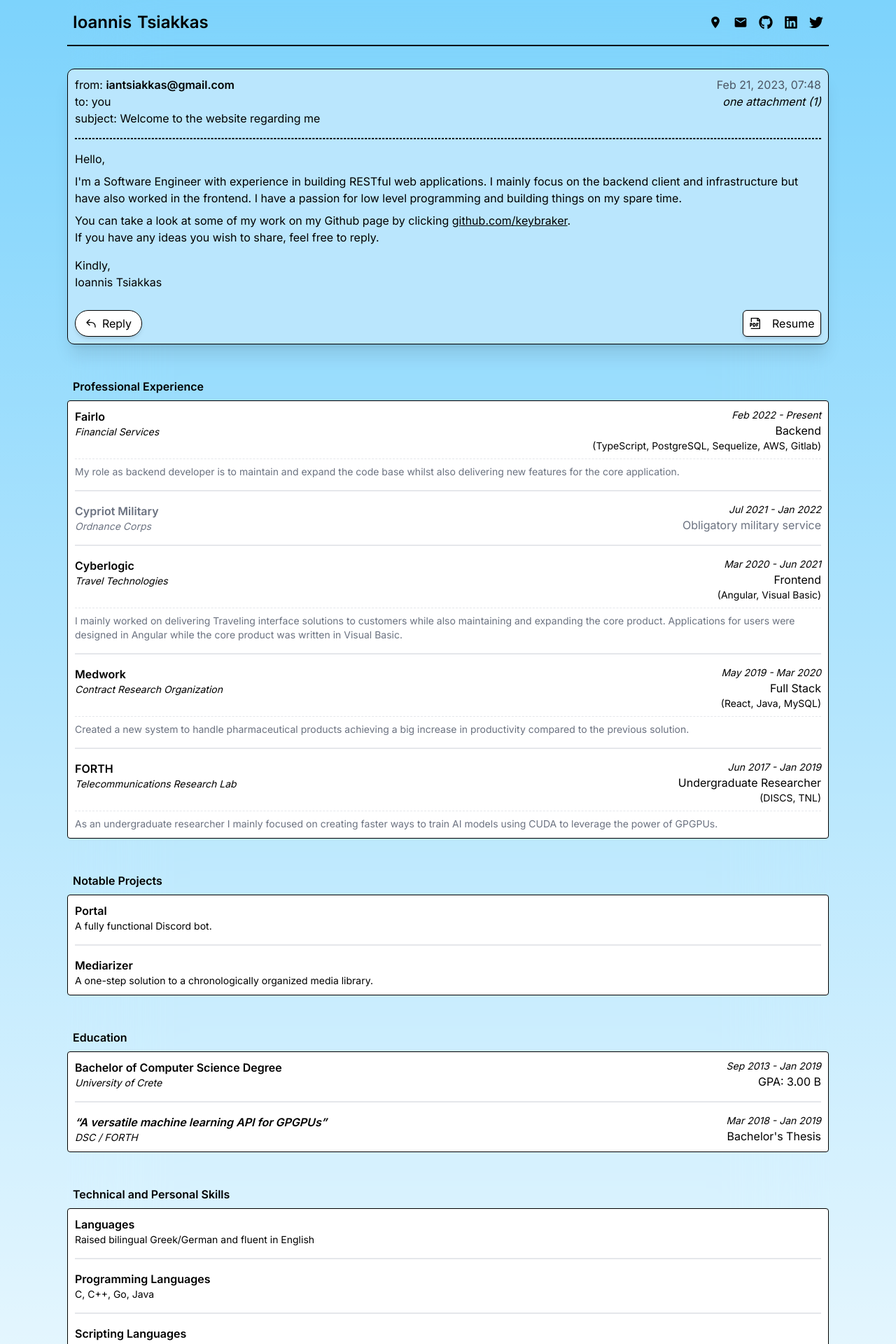
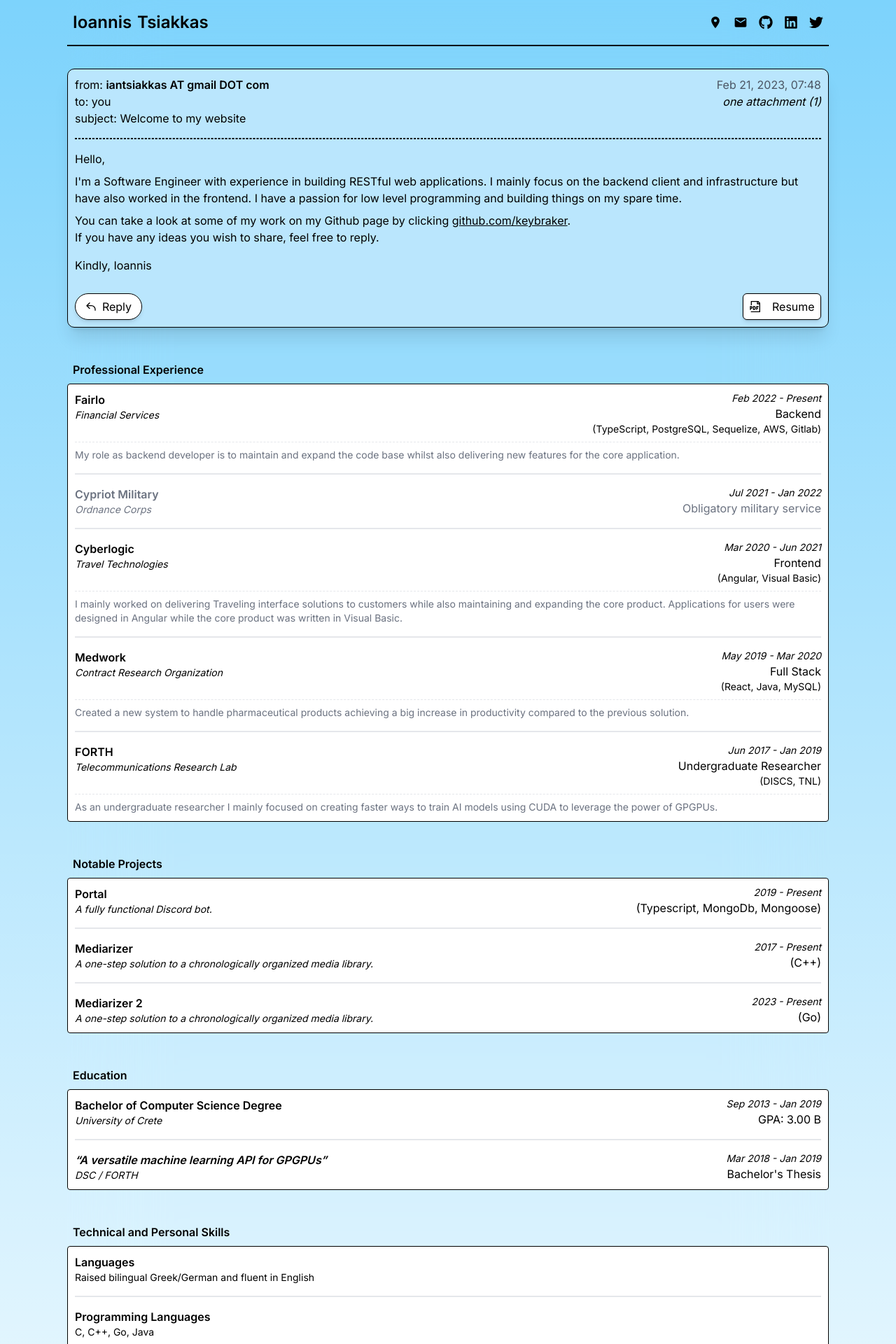
Before and after one commit to keybraker/keybraker.github.io, a Next.js app: page / in a window 1280 px wide. Shown: the top 1920 px of the page at 70% size. Built offline with nearby package versions, Linux system fonts and the light colour scheme.

Commit message:
Minor adjustments

```diff
--- a/src/abilities/email.tsx
+++ b/src/abilities/email.tsx
@@ -4,6 +4,7 @@ import { HiDocumentDownload } from "@react-icons/all-files/hi/HiDocumentDownload
 import { useEffect, useState } from "react";
 
 const mail = "iantsiakkas@gmail.com";
+const mailDisplay = "iantsiakkas AT gmail DOT com";
 const mailto = "mailto:" + mail;
 const subject = "?subject=" + "Hey%20Ioannis";
 const body = "&body=" + "Email%20Body";
@@ -43,11 +44,11 @@ export default function Email() {
               className="font-semibold hover:underline"
               href={`${mailto}${subject}`}
             >
-              {mail}
+              {mailDisplay}
             </a>
           </span>
           <span>to: you</span>
-          <span>subject: Welcome to the website regarding me</span>
+          <span>subject: Welcome to my website</span>
         </div>
         <div className="flex flex-col items-end">
           {hasMounted ? (
@@ -83,8 +84,7 @@ export default function Email() {
         </p>
         <p>If you have any ideas you wish to share, feel free to reply.</p>
 
-        <p className="mt-4">Kindly,</p>
-        <p>Ioannis Tsiakkas</p>
+        <p className="mt-4">Kindly, Ioannis</p>
       </div>
 
       <div className="flex-end align-start h-42 mt-7 flex justify-between gap-1">
--- a/src/abilities/footer.tsx
+++ b/src/abilities/footer.tsx
@@ -10,8 +10,9 @@ export default function Footer() {
         <span className="mt-4 flex w-full flex-row justify-between text-sm">
           <Image src={signature} alt="The source of truth" width={84} />
           <a rel="noopener noreferrer" target="_blank" href={repo}>
-            <span className="hover:underline">
-              Made with NextJS and Tailwind, take a look
+            <span className="flex flex-col hover:underline">
+              <span>Made by me with NextJS and Tailwind.</span>
+              <span>Take a look at keybraker.github.io</span>
             </span>
           </a>
         </span>
--- a/src/abilities/header.tsx
+++ b/src/abilities/header.tsx
@@ -60,8 +60,8 @@ function AboutPageInner() {
 export default function Header() {
   return (
     <header className="sticky top-0 z-40 border-b-2 border-black">
-      <div className="flex flex-col items-center justify-between gap-2 px-2 pt-2 pb-6 backdrop-blur-lg xs:py-4 xs:flex-row xs:items-stretch">
-        <span className="flex flex-col items-center gap-1 font-helvetica text-2xl font-semibold tn:flex-row xs:gap-2">
+      <div className="flex flex-col items-center justify-between gap-2 px-2 pt-2 pb-6 backdrop-blur-lg xs:py-4 xs:flex-row sm:items-stretch">
+        <span className="flex flex-col self-center text-center gap-1 font-helvetica text-2xl font-semibold tn:flex-row xs:gap-2">
           <span>Ioannis</span>
           <span>Tsiakkas</span>
         </span>
--- a/src/abilities/projects.tsx
+++ b/src/abilities/projects.tsx
@@ -1,25 +1,37 @@
-import { SkillListings } from "@/components/skillListings";
-import { SkillType } from "@/types/skill";
+import { ShowcaseListings } from "@/components/showcaseListings";
+import { ShowcaseType } from "@/types/showcase";
 
-const skills: SkillType[] = [
+const projects: ShowcaseType[] = [
   {
-    category:
+    start: "2019",
+    end: "Present",
+    title:
       '<a href="https://github.com/The-Portal-Bot/Portal" rel="noopener noreferrer" target="_blank" class="hover:underline">Portal</a>',
-    qualifications: ["A fully functional Discord bot."],
+    info: "A fully functional Discord bot.",
+    position: "(Typescript, MongoDb, Mongoose)",
   },
   {
-    category:
-      '<a href="https://github.com/keybraker/Mediarizer" rel="noopener noreferrer" target="_blank" class="hover:underline">Mediarizer</a>',
-    qualifications: [
-      "A one-step solution to a chronologically organized media library.",
-    ],
+    start: "2017",
+    end: "Present",
+    title:
+      '<a href="https://github.com/keybraker/mediarizer" rel="noopener noreferrer" target="_blank" class="hover:underline">Mediarizer</a>',
+    info: "A one-step solution to a chronologically organized media library.",
+    position: "(C++)",
+  },
+  {
+    start: "2023",
+    end: "Present",
+    title:
+      '<a href="https://github.com/keybraker/mediarizer" rel="noopener noreferrer" target="_blank" class="hover:underline">Mediarizer 2</a>',
+    info: "A one-step solution to a chronologically organized media library.",
+    position: "(Go)",
   },
 ];
 
 export default function ProjectsPage(props: any) {
   return (
     <div className="rounded-[4px] border border-black bg-white p-2.5">
-      <SkillListings skills={skills} />
+      <ShowcaseListings showcases={projects} />
     </div>
   );
 }
--- a/src/components/categoryTitle.tsx
+++ b/src/components/categoryTitle.tsx
@@ -1,6 +1,6 @@
 export default function CategoryTitle({ title }: { title: string }) {
   return (
-    <span className="ml-2 text-md font-semibold">
+    <span className="text-md ml-2 font-semibold">
       {/* &#8226;  */}
       {title}
     </span>
--- a/src/components/skillListings.tsx
+++ b/src/components/skillListings.tsx
@@ -4,10 +4,22 @@ function SkillListing({ skill, last }: { skill: SkillType; last: boolean }) {
   return (
     <>
       <div className="flex flex-col text-start align-top">
-        <div
-          className="content font-semibold"
-          dangerouslySetInnerHTML={{ __html: skill.category }}
-        ></div>
+        <div className="flex flex-row justify-between text-start align-top">
+          <div
+            className="content font-semibold"
+            dangerouslySetInnerHTML={{ __html: skill.category }}
+          ></div>
+          {skill?.technologies ? (
+            <div
+              className="content text-sm"
+              dangerouslySetInnerHTML={{
+                __html: `[${skill.technologies.join(", ")}]`,
+              }}
+            ></div>
+          ) : (
+            ""
+          )}
+        </div>
         {skill?.qualifications ? (
           <div
             className="content text-sm"
--- a/src/types/skill.tsx
+++ b/src/types/skill.tsx
@@ -1,4 +1,5 @@
 export type SkillType = {
   category: string;
   qualifications: string[];
+  technologies?: string[];
 };
--- a/tailwind.config.js
+++ b/tailwind.config.js
@@ -17,7 +17,7 @@ module.exports = {
     },
     screens: {
       tn: "216px",
-      xs: "386px",
+      xs: "400px",
       sm: "576px",
       md: "960px",
       lg: "1440px",
```
